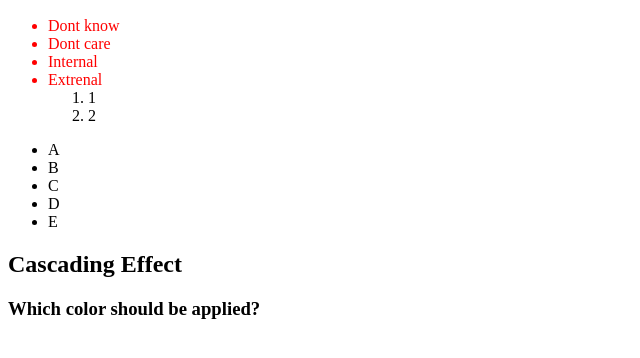
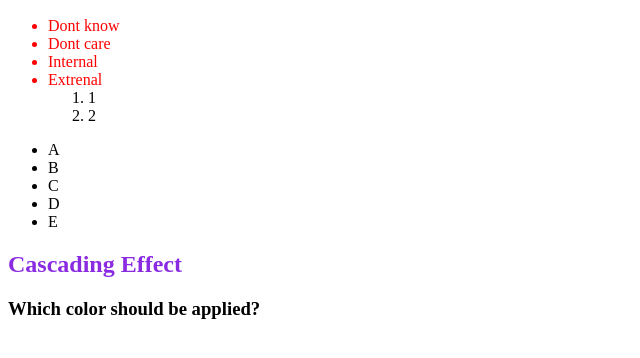
Before and after one commit to ruchita00/CSS_SERIES, a plain HTML site: page component/index.html in a window 1280 px wide. Shown: the part 96-454 px from the top of the page, without its empty margins (0-640 px from the left). Drawn offline with Linux system fonts and the light colour scheme.

Commit message:
Adjecent siblings combinator

```diff
--- a/component/index2.css
+++ b/component/index2.css
@@ -5,3 +5,8 @@
 .listone .list{
     color: red;
 }
+
+/* Adjecent siblings combinator  read it from right to left*/
+ul +h2{
+    color: blueviolet;
+}
```
